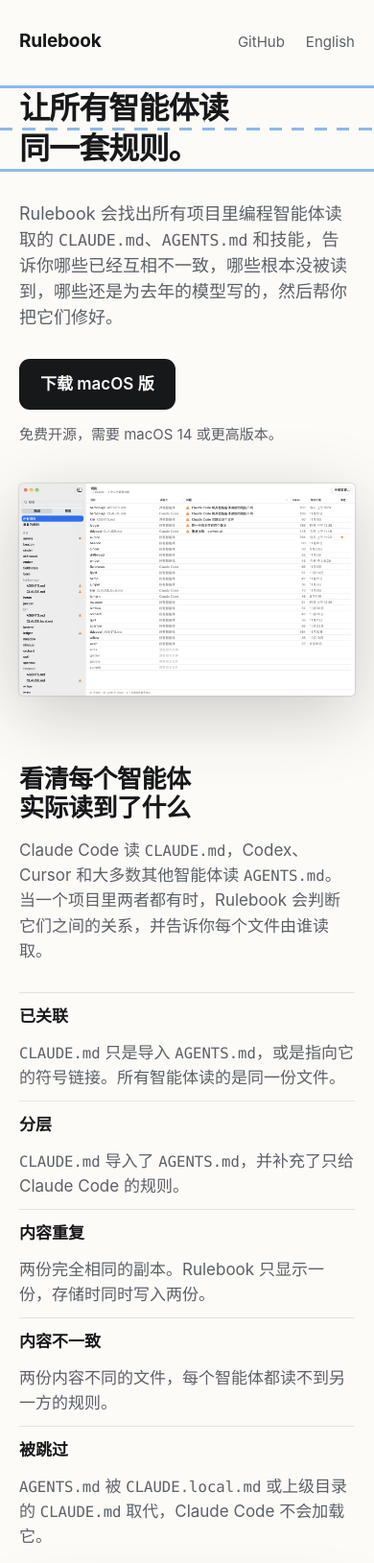
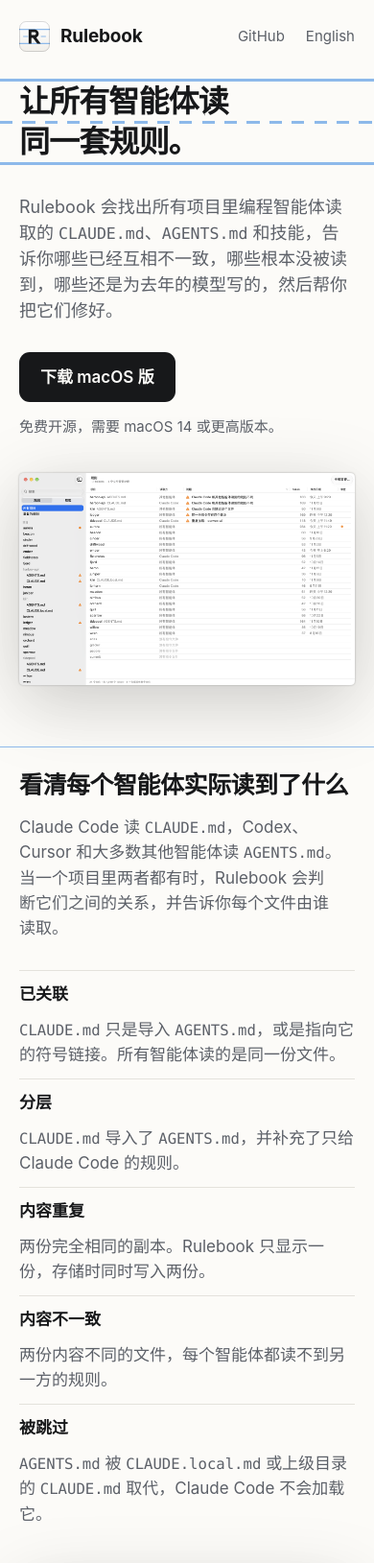
Before and after one commit to disinfeqt/rulebook, a plain HTML site: page docs/zh/index.html in a window 390 px wide. Shown: the top 1629 px of the page at 96% size. Drawn offline with Linux system fonts and the light colour scheme; a script that the page names is missing.

Commit message:
Set the website's sections on ruled lines, with the icon beside its name

```diff
--- a/docs/site.css
+++ b/docs/site.css
@@ -7,7 +7,7 @@
   --rule: #8db9ea;
   --link: #1f5fbf;
   --hairline: #e4e2dc;
-  --column: 1040px;
+  --column: 1120px;
   --gutter: clamp(20px, 5vw, 56px);
   color-scheme: light dark;
 }
@@ -26,6 +26,7 @@
 html { -webkit-text-size-adjust: 100%; }
 body {
   margin: 0;
+  overflow-x: clip;
   background: var(--paper);
   color: var(--ink);
   font: 17px/1.55 -apple-system, BlinkMacSystemFont, "SF Pro Text", "PingFang SC", "Helvetica Neue", "Segoe UI", sans-serif;
@@ -38,8 +39,11 @@ code { font: 0.92em ui-monospace, "SF Mono", Menlo, monospace; }
 .column { max-width: var(--column); margin: 0 auto; padding: 0 var(--gutter); }
 
 /* Header */
-.top { display: flex; align-items: baseline; justify-content: space-between; padding-top: 28px; padding-bottom: clamp(32px, 5vw, 52px); }
-.top .name { font-weight: 700; font-size: 19px; letter-spacing: -0.01em; color: var(--ink); text-decoration: none; }
+.top { display: flex; align-items: center; justify-content: space-between; padding-top: 22px; padding-bottom: clamp(28px, 4.5vw, 46px); }
+.top .name { display: inline-flex; align-items: center; gap: 11px; font-weight: 700; font-size: 19px; letter-spacing: -0.01em; color: var(--ink); text-decoration: none; }
+/* The app icon, in the drawing made for small sizes: heavier rules, and an outline, because a paper tile has
+   no edge of its own on paper. */
+.top .name img { display: block; width: 32px; height: 32px; }
 .top nav { display: flex; gap: 22px; font-size: 15px; }
 .top nav a { color: var(--soft); text-decoration: none; }
 .top nav a:hover { color: var(--ink); text-decoration: underline; }
@@ -98,16 +102,27 @@ h1:not(:lang(zh)) { position: relative; top: -0.08em; }
 .get p { margin: 0; font-size: 15px; color: var(--soft); }
 
 /* Screenshots are window captures with transparent corners, so the shadow follows the window. */
-figure { margin: clamp(40px, 7vw, 72px) 0 0; }
+figure { margin: clamp(36px, 6vw, 64px) 0 0; }
 figure img { display: block; width: 100%; height: auto; filter: drop-shadow(0 18px 38px rgba(0, 0, 0, 0.16)) drop-shadow(0 0 1px rgba(0, 0, 0, 0.28)); }
 @media (prefers-color-scheme: dark) {
   figure img { filter: drop-shadow(0 18px 38px rgba(0, 0, 0, 0.5)); }
 }
 
-section { padding-top: clamp(72px, 11vw, 128px); }
-h2 { margin: 0; max-width: 20em; font-size: clamp(26px, 3.4vw, 36px); line-height: 1.14; font-weight: 700; letter-spacing: -0.02em; text-wrap: balance; }
-section > p, .install p { max-width: 38em; margin: 16px 0 0; color: var(--soft); }
+/* Each part of the page starts on a new line of the ruled paper: a thin rule the full width of the window.
+   Where there's room, the heading stands to the left of what it's about, and the picture runs under both. */
+section { position: relative; margin-top: clamp(64px, 9vw, 112px); padding-top: clamp(26px, 3.6vw, 40px); }
+section::before { content: ""; position: absolute; top: 0; left: 50%; width: 100vw; margin-left: -50vw; border-top: 1px solid var(--rule); }
+h2 { margin: 0; max-width: 20em; font-size: clamp(25px, 2.9vw, 33px); line-height: 1.16; font-weight: 700; letter-spacing: -0.02em; text-wrap: balance; }
+section > p, .install p { max-width: 38em; margin: 16px 0 0; color: var(--soft); text-wrap: pretty; }
 section > p strong { color: var(--ink); font-weight: 600; }
+@media (min-width: 880px) {
+  section { display: grid; grid-template-columns: minmax(0, 5fr) minmax(0, 7fr); column-gap: clamp(32px, 5vw, 64px); align-items: start; }
+  section > h2 { grid-column: 1; grid-row: 1 / span 8; }
+  section > p, section > dl, section > ol { grid-column: 2; }
+  section > figure { grid-column: 1 / -1; }
+  /* The first lines of the heading and of the text share a baseline. */
+  section > h2 + *, .install > h2 + ol { margin-top: 0.42em; }
+}
 
 /* How CLAUDE.md and AGENTS.md can relate */
 .states { display: grid; grid-template-columns: max-content 1fr; gap: 0 32px; max-width: 46em; margin: 30px 0 0; }
@@ -120,6 +135,7 @@ section > p strong { color: var(--ink); font-weight: 600; }
 }
 
 .install ol { max-width: 38em; margin: 16px 0 0; padding-left: 1.3em; color: var(--soft); }
+.install ol::marker, .install li::marker { color: var(--ink); font-weight: 600; }
 .install li { margin-top: 6px; }
 
 footer { margin-top: clamp(80px, 12vw, 136px); border-top: 3px solid var(--rule); }
--- a/docs/zh/index.html
+++ b/docs/zh/index.html
@@ -15,7 +15,8 @@
 <meta name="twitter:card" content="summary_large_image">
 <meta name="twitter:image" content="https://rulebook.duxi.ao/og-image.webp">
 <meta name="twitter:image:alt" content="Rulebook，让所有智能体读同一套规则。图中并排对比 AGENTS.md 和 CLAUDE.md，分别高亮了 Go 1.24 和 Go 1.23。">
-<link rel="icon" href="../logo/icon.png">
+<link rel="icon" type="image/svg+xml" href="../logo/icon-small.svg">
+<link rel="alternate icon" href="../logo/icon.png">
 <link rel="alternate" hreflang="en" href="https://rulebook.duxi.ao/">
 <link rel="alternate" hreflang="zh-Hans" href="https://rulebook.duxi.ao/zh/">
 <link rel="stylesheet" href="../site.css">
@@ -25,7 +26,7 @@
 
 <header>
   <div class="column top">
-    <a class="name" href="./">Rulebook</a>
+    <a class="name" href="./"><picture><source srcset="../logo/icon-small-dark.svg" media="(prefers-color-scheme: dark)"><img src="../logo/icon-small.svg" width="32" height="32" alt=""></picture>Rulebook</a>
     <nav>
       <a href="https://github.com/disinfeqt/rulebook">GitHub</a>
       <a href="../" lang="en">English</a>
```
Also changed, not shown: docs/index.html (+3 -2 lines).
